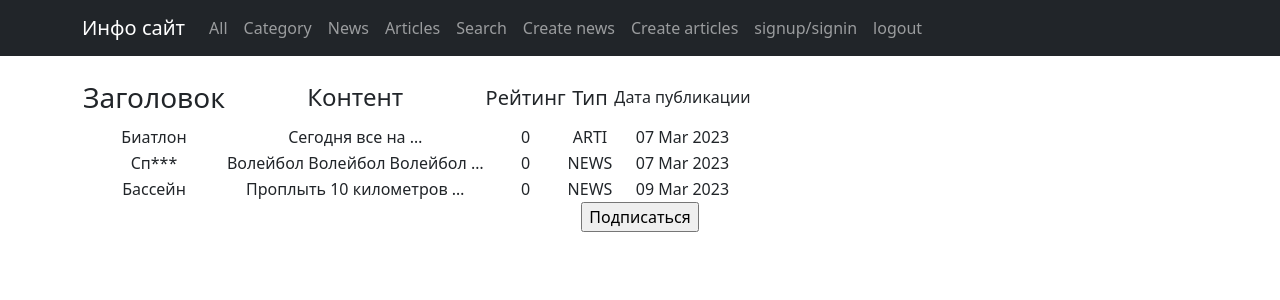
After one commit to lomaxwes/sf_site_AndreiGrigorev, a Django app: page /posts/categories/1/ in a window 1280 px wide. The commit adds this page. Shown: the top 300 px of the page. Run offline with Django 4.2, Linux system fonts and the light colour scheme; data comes from the database, SQL or seed files in the repository; both versions use the stored data as it was after the commit; data that the repository does not hold is empty; some libraries are stand-ins or nearby versions.

Commit message:
subscription

```diff
--- a/Project/NewsPaper/posts/models.py
+++ b/Project/NewsPaper/posts/models.py
@@ -30,6 +30,12 @@ class Category(models.Model):
     ]
 
     category_name = models.CharField(max_length=2, choices=CATEGORY_TYPES, default=sport, unique=True)
+    subscribers = models.ManyToManyField(User, through='CategorySubscriber')
+
+
+class CategorySubscriber(models.Model):
+    category = models.ForeignKey(Category, on_delete=models.CASCADE)
+    subscriber = models.ForeignKey(User, on_delete=models.CASCADE)
 
 
 class Post(models.Model):
--- a/Project/NewsPaper/posts/urls.py
+++ b/Project/NewsPaper/posts/urls.py
@@ -1,6 +1,7 @@
+# import subscribe as subscribe
 from django.urls import path
-from .views import PostList, NewsList, NewsUpdate, PostDetail, ArticlesList, NewsDelete
-from .views import PostSearch, NewsCreate, ArticlesCreate, ArticlesUpdate, ArticlesDelete
+from .views import PostList, NewsList, NewsUpdate, PostDetail, ArticlesList, NewsDelete, CategoriesList, PostsInCategory
+from .views import PostSearch, NewsCreate, ArticlesCreate, ArticlesUpdate, ArticlesDelete, subscribe,  unsubscribe, CategoryDetail
 
 urlpatterns = [
    path('', PostList.as_view(), name='post_list'),
@@ -14,4 +15,8 @@ urlpatterns = [
    path('articles/create', ArticlesCreate.as_view(), name='articles_create'),
    path('articles/<int:pk>/update', ArticlesUpdate.as_view(), name='articles_update'),
    path('articles/<int:pk>/delete', ArticlesDelete.as_view(), name='post_delete'),
+   path('categories/', CategoriesList.as_view(), name='categories'),
+   path('categories/<int:pk>/', PostsInCategory.as_view(), name='posts_in_category'),
+   path('categories/<int:pk>/subscribe/', subscribe, name='subscribe'),
+   path('categories/<int:pk>/unsubscribe/', unsubscribe, name='unsubscribe'),
 ]
--- a/Project/NewsPaper/posts/views.py
+++ b/Project/NewsPaper/posts/views.py
@@ -1,7 +1,8 @@
 from django.contrib.auth.mixins import LoginRequiredMixin, PermissionRequiredMixin
-from django.urls import reverse_lazy
+from django.http import HttpResponseRedirect
+from django.urls import reverse_lazy, reverse
 from django.views.generic import ListView, DetailView, CreateView, UpdateView, DeleteView
-from .models import Post, Author
+from .models import Post, Author, Category
 from .filters import PostFilter
 from .forms import PostForm
 from pprint import pprint
@@ -30,6 +31,7 @@ class PostList(ListView):
     #
     # return redirect('post:make_post')
 
+
 class NewsList(ListView):
     model = Post
     queryset = Post.objects.filter(types='NEWS')
@@ -47,6 +49,55 @@ class NewsList(ListView):
         context = super().get_context_data(**kwargs)
         context['num_of_news'] = len(Post.objects.filter(types='NEWS'))
         return context
+
+
+class CategoriesList(ListView):
+    model = Category
+    queryset = Category.objects.all()
+    template_name = 'categories.html'
+    context_object_name = 'categories'
+
+
+class PostsInCategory(ListView):
+    model = Post
+    template_name = 'posts_in_category.html'
+    context_object_name = 'posts_in_category'
+
+    def get_queryset(self):
+        posts_in_category = Post.objects.filter(category=self.kwargs['pk'])
+        return posts_in_category
+
+    def get_context_data(self, **kwargs):
+        context = super().get_context_data(**kwargs)
+        category = Category.objects.get(pk=self.kwargs['pk'])
+        context['cat'] = category
+        context['subscribers'] = category.subscribers.all()
+        return context
+
+
+class CategoryDetail(DetailView):
+    model = Category
+    template_name = 'one_category.html'
+    context_object_name = 'one_category'
+
+    def get_context_data(self, **kwargs):
+        context = super().get_context_data(**kwargs)
+        category = Category.objects.get(pk=self.kwargs['pk'])
+        context['cat'] = category
+        context['subscribers'] = category.subscribers.all()
+        return context
+
+
+def subscribe(request, pk):
+    category = Category.objects.get(pk=pk)
+    category.subscribers.add(request.user.id)
+    return HttpResponseRedirect(reverse('categories'))
+
+
+def unsubscribe(request, pk):
+    category = Category.objects.get(pk=pk)
+    category.subscribers.remove(request.user.id)
+    return HttpResponseRedirect(reverse('categories'))
 
 
 class ArticlesList(ListView):
--- a/Project/NewsPaper/templates/articles.html
+++ b/Project/NewsPaper/templates/articles.html
@@ -35,7 +35,7 @@ Articles
                <td>{{ article.title|truncatewords:3|censor }}</td>
                 <td>{{ article.content|truncatewords:20|censor }}</td>
                 <td>{{ article.rating }}</td>
-                <td>{{ article.types }}</td>
+                <td>{{ article.get_types_display }}</td>
                 <td>{{ article.time_date|date:'d M Y' }}</td>
            </tr>
            {% endfor %}
--- a/Project/NewsPaper/templates/articles_edit.html
+++ b/Project/NewsPaper/templates/articles_edit.html
@@ -5,7 +5,7 @@
         <h1>Создать статью?</h1>
     {% elif 'edit' in request.path %}
         <h1> Изменить статью? </h1>
-{% endif %}
+    {% endif %}
     {% if is_not_authors %}
     <h1> Вы должны быть автором! </h1>
     <button> <a href="{% url 'accounts:upgrade' %}"> Нажми, если хочешь стать автором!</a> </button>
--- a/Project/NewsPaper/templates/flatpages/default.html
+++ b/Project/NewsPaper/templates/flatpages/default.html
@@ -28,6 +28,9 @@
                         <li class="nav-item">
                             <a class="nav-link" href="/posts/">All</a>
                             </a>
+                        </li>
+                        <li class="nav-item">
+                            <a class="nav-link" href="/posts/categories"> Category </a>
                         </li>
                         <li class="nav-item">
                             <a class="nav-link" href="/posts/news/">News</a>
--- a/Project/NewsPaper/templates/news.html
+++ b/Project/NewsPaper/templates/news.html
@@ -35,7 +35,7 @@ News
                 <td>{{ new.title|truncatewords:3|censor }}</td>
                 <td>{{ new.content|truncatewords:20|censor }}</td>
                 <td>{{ new.rating }}</td>
-                <td>{{ new.types }}</td>
+                <td>{{ new.get_types_display }}</td>
                 <td>{{ new.time_date|date:'d M Y' }}</td>
             </tr>
             {% endfor %}
--- a/Project/NewsPaper/templates/news_edit.html
+++ b/Project/NewsPaper/templates/news_edit.html
@@ -5,7 +5,7 @@
         <h1>Создать новость?</h1>
     {% elif 'edit' in request.path %}
         <h1> Изменить новость? </h1>
-{% endif %}
+    {% endif %}
     {% if is_not_authors %}
     <h1> Вы должны быть автором! </h1>
     <button> <a href="{% url 'accounts:upgrade' %}"> Нажми, если хочешь стать автором!</a> </button>
--- a/Project/NewsPaper/templates/posts.html
+++ b/Project/NewsPaper/templates/posts.html
@@ -35,7 +35,7 @@ Posts
                 <td>{{ post.title|truncatewords:3|censor }}</td>
                 <td>{{ post.content|truncatewords:20|censor }}</td>
                 <td>{{ post.rating }}</td>
-                <td>{{ post.types }}</td>
+                <td>{{ post.get_types_display }}</td>
                 <td>{{ post.time_date|date:'d M Y' }}</td>
             </tr>
             {% endfor %}
--- /dev/null
+++ b/Project/NewsPaper/templates/posts_in_category.html
@@ -0,0 +1,37 @@
+{% extends 'flatpages/default.html' %}
+{% load custom_filters %}
+{% load custom_tags %}
+
+{% block content %}
+<br>
+<table>
+    <tr>
+        <td><h3>Заголовок</h3></td>
+        <td><h4>Контент</h4></td>
+        <td><h5>Рейтинг</h5></td>
+        <td><h5>Тип</h5></td>
+        <td><h6>Дата публикации</h6></td>
+    </tr>
+    {% for post in posts_in_category %}
+    <tr>
+        <td>{{ post.title|truncatewords:2|censor }}</td>
+        <td>{{ post.content|truncatewords:3|censor }}</td>
+        <td>{{ post.rating }}</td>
+        <td>{{ post.types }}</td>
+        <td>{{ post.time_date|date:'d M Y' }}</td>
+        <td>{{ post. }}</td>
+    </tr>
+    {% endfor %}
+</table>
+{% if user not in subscribers %}
+    <form action="{% url 'subscribe' cat.pk %}" method="POST">
+        {% csrf_token %}
+        <input type="submit" value="Подписаться"/>
+    </form>
+{% else %}
+    <form action="{% url 'unsubscribe' cat.pk %}" method="POST">
+        {% csrf_token %}
+        <input type="submit" value="Отписаться"/>
+    </form>
+{% endif %}
+{% endblock content %}
--- a/Project/NewsPaper/templates/search.html
+++ b/Project/NewsPaper/templates/search.html
@@ -42,7 +42,7 @@ Posts
                 <td>{{ post.title|truncatewords:3|censor }}</td>
                 <td>{{ post.content|truncatewords:20|censor }}</td>
                 <td>{{ post.rating }}</td>
-                <td>{{ post.types }}</td>
+                <td>{{ post.get_types_display }}</td>
                 <td>{{ post.time_date|date:'d M Y' }}</td>
             </tr>
            {% endfor %}
```
Also changed, not shown: Project/NewsPaper/templates/categories.html (added, +9 -0 lines), Project/NewsPaper/templates/one_category.html (added, +17 -0 lines), Project/NewsPaper/db.sqlite3, Project/NewsPaper/posts/migrations/0002_categorysubscriber_category_subscribers.py (added).
